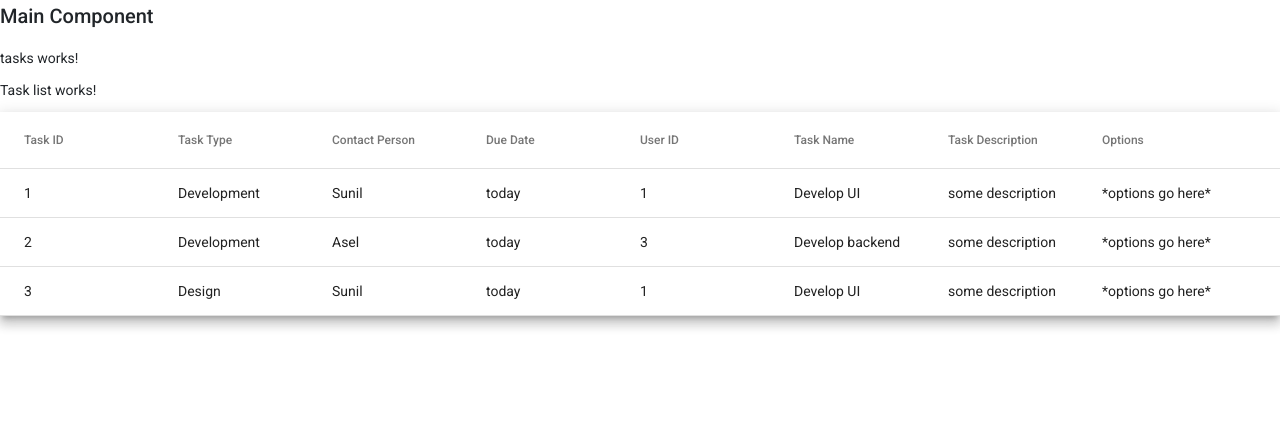
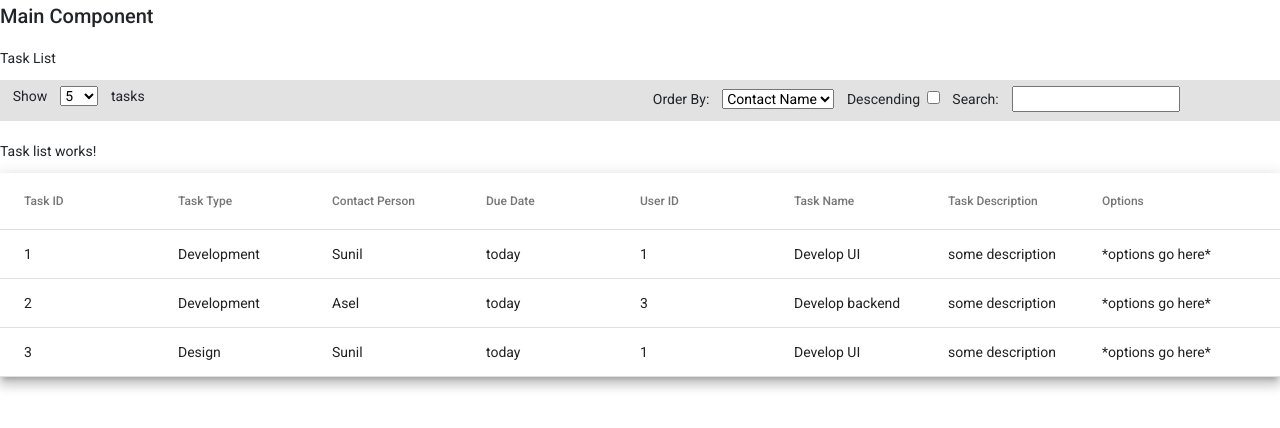
Before and after one commit to farhat97/TaskManagementApp, an Angular app: page / in a window 1280 px wide. Shown: the top 428 px of the page. Built offline with nearby package versions, Linux system fonts and the light colour scheme.

Commit message:
Added filter bar

```diff
--- a/src/app/tasks/tasks.component.css
+++ b/src/app/tasks/tasks.component.css
@@ -0,0 +1,26 @@
+.taskFilters
+{
+    width: 100%;
+    display: flex;
+    background-color: rgba(110, 110, 110, 0.2);
+}
+
+.taskFilterRow
+{
+    width: 50%;
+    text-align: left;
+}
+
+.filterElement
+{
+    display: inline-block;
+    margin-left: 2%;
+    margin-top: 1%;
+}
+
+/* change color for material checkbox */
+/* TODO: customize color */
+::ng-deep .mat-checkbox-checked .mat-checkbox-background
+{
+    background-color: darkcyan !important;
+}
--- a/src/app/tasks/tasks.component.html
+++ b/src/app/tasks/tasks.component.html
@@ -1,2 +1,38 @@
-<p>tasks works!</p>
+<p>Task List</p>
+
+<!-- show # of tasks filter -->
+<div class="taskFilters">
+    <div class="taskFilterRow">
+        <p class="filterElement">Show </p>
+        <select matNativeControl class="filterElement">
+            <option value="5">5</option>
+            <option value="10">10</option>
+            <option value="20">20</option>
+            <option value="30">30</option>
+        </select>
+        <p class="filterElement">tasks</p>
+    </div>
+
+    <div class="taskFilterRow">
+        <p class="filterElement">Order By: </p>
+        <!-- TODO: retrieve options from task properties! -->
+        <select matNativeControl class="filterElement">
+            <option value="ContactName">Contact Name</option>
+            <option value="UserId">User ID</option>
+            <option value="DueDate">Due Date</option>
+        </select>
+        <p class="filterElement">Descending </p>
+        <input type="checkbox" style="margin-left: 1%;">
+
+        <!-- TODO: material checkbox has a weird alignemnt-->
+        <!-- <mat-checkbox class="filterElement" style="text-align: center;">
+            Descending
+        </mat-checkbox> -->
+
+        <p class="filterElement">Search: </p>
+        <input type="text" class="filterElement">
+
+    </div>
+</div>
+<br />
 <app-task-list></app-task-list>
--- a/src/app/tasks/tasks.module.ts
+++ b/src/app/tasks/tasks.module.ts
@@ -3,10 +3,12 @@ import { NgModule } from '@angular/core';
 import { TasksComponent } from './tasks.component';
 import { TaskListComponent } from './task-list/task-list.component';
 import { MatTableModule } from '@angular/material/table';
+import { MatSelectModule } from '@angular/material/select';
+import { MatCheckboxModule } from '@angular/material/checkbox';
 
 @NgModule({
     declarations: [ TasksComponent, TaskListComponent ],
-    imports: [ MatTableModule ],
+    imports: [ MatTableModule, MatSelectModule, MatCheckboxModule ],
     exports: [ TasksComponent, TaskListComponent ],
     providers: [ ]
 })
```
